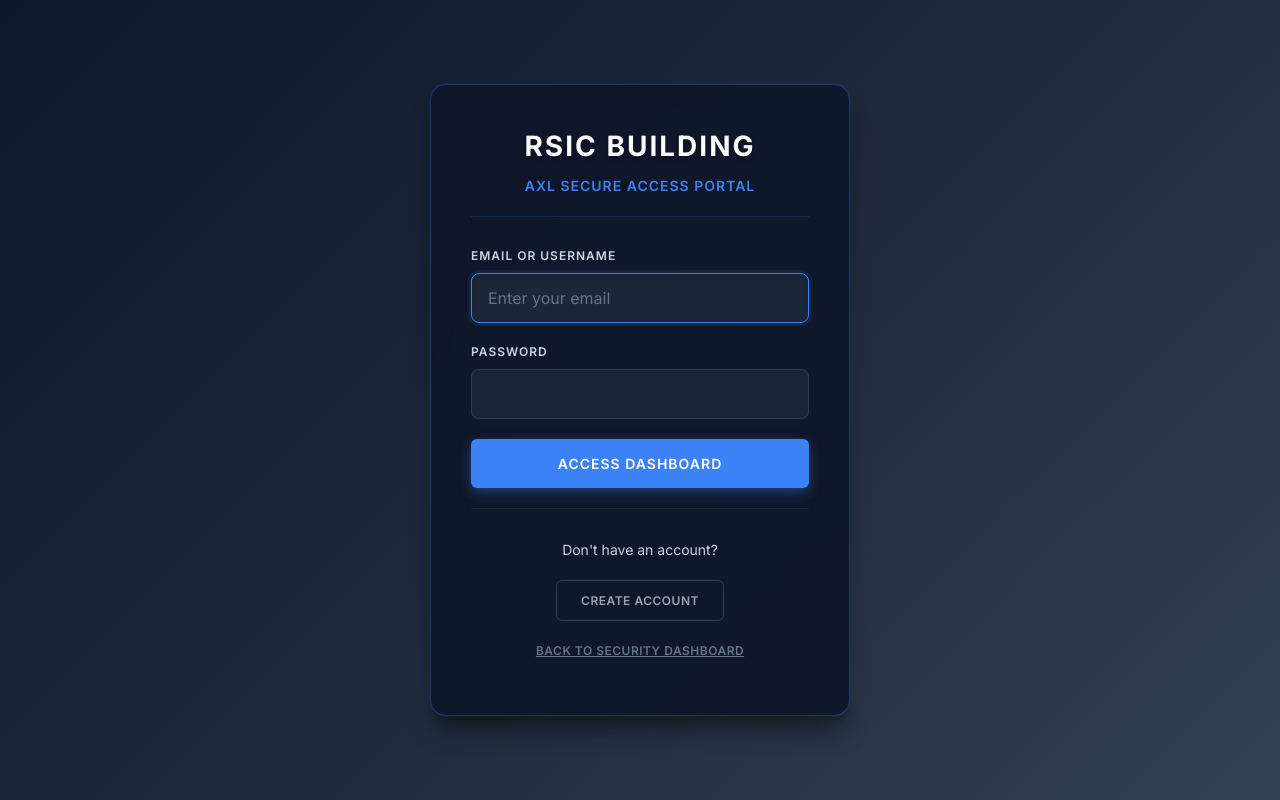
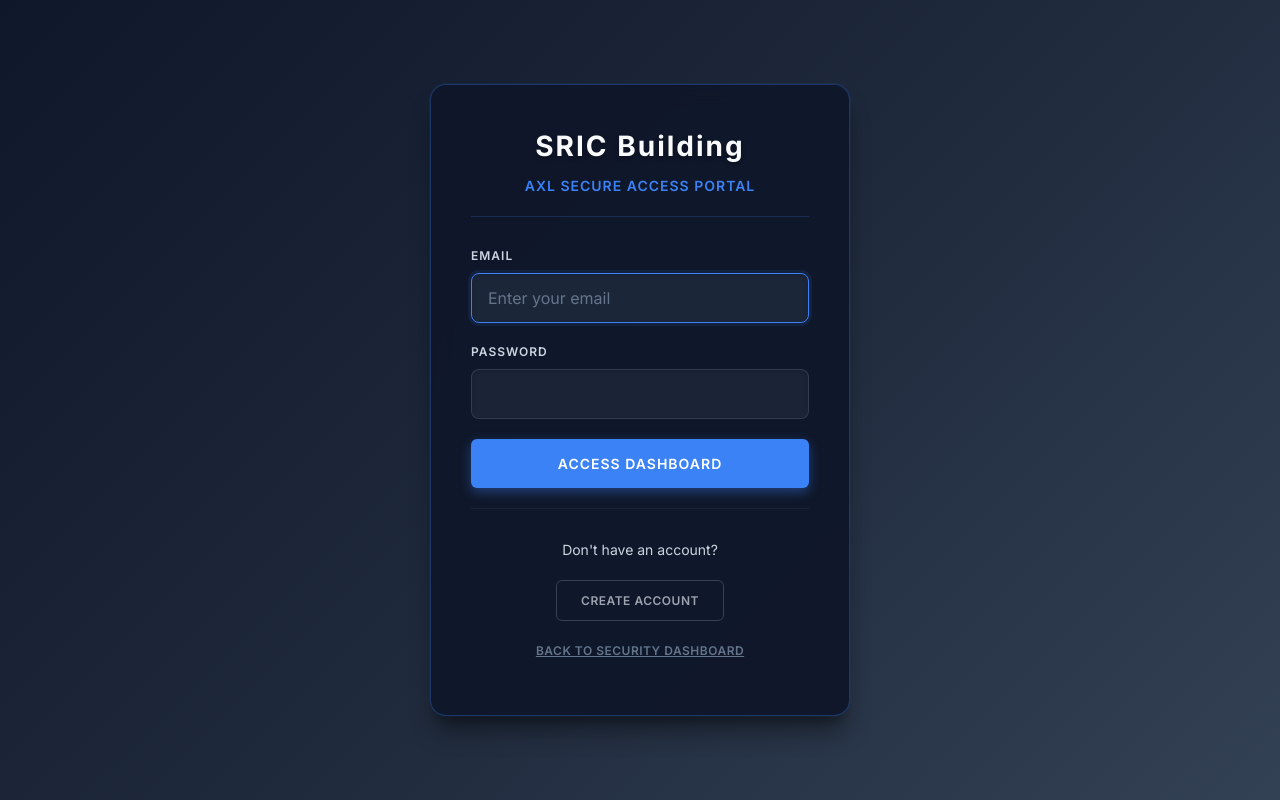
Before and after one commit to BenLittle1/AXL_Guestlist_Website, a website: page login.html in a window 1280 px wide. Drawn offline with nearby package versions, Linux system fonts and the light colour scheme.

Commit message:
Update login page: change title to SRIC Building and simplify email field label

```diff
--- a/login.html
+++ b/login.html
@@ -15,13 +15,13 @@
     <div class="login-container">
         <div class="login-card">
             <div class="login-header">
-                <h1 class="login-title">RSIC BUILDING</h1>
+                <h1 class="login-title">SRIC Building</h1>
                 <p class="login-subtitle">AXL SECURE ACCESS PORTAL</p>
             </div>
 
             <form id="loginForm" class="login-form">
                 <div class="form-group">
-                    <label for="username" class="form-label">EMAIL OR USERNAME</label>
+                    <label for="username" class="form-label">EMAIL</label>
                     <input type="text" id="username" class="form-input" required autocomplete="username" placeholder="Enter your email">
                 </div>
 
```
